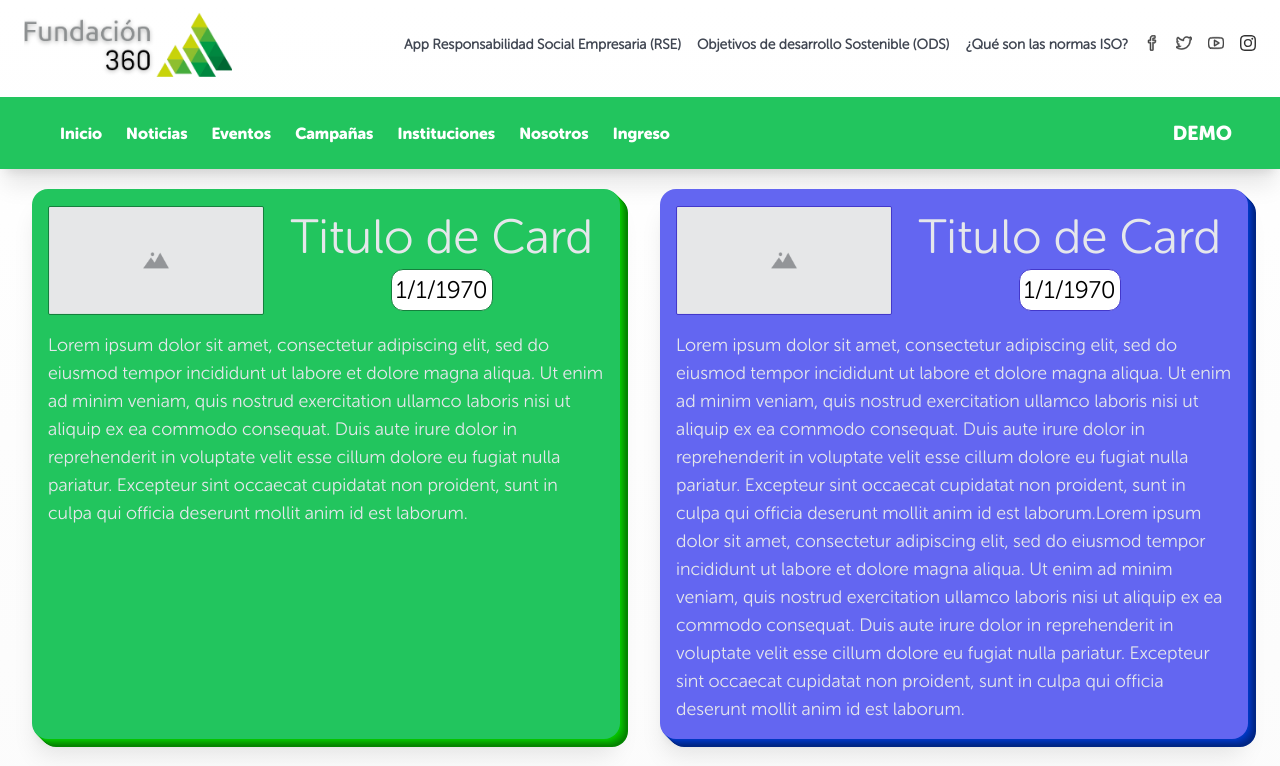
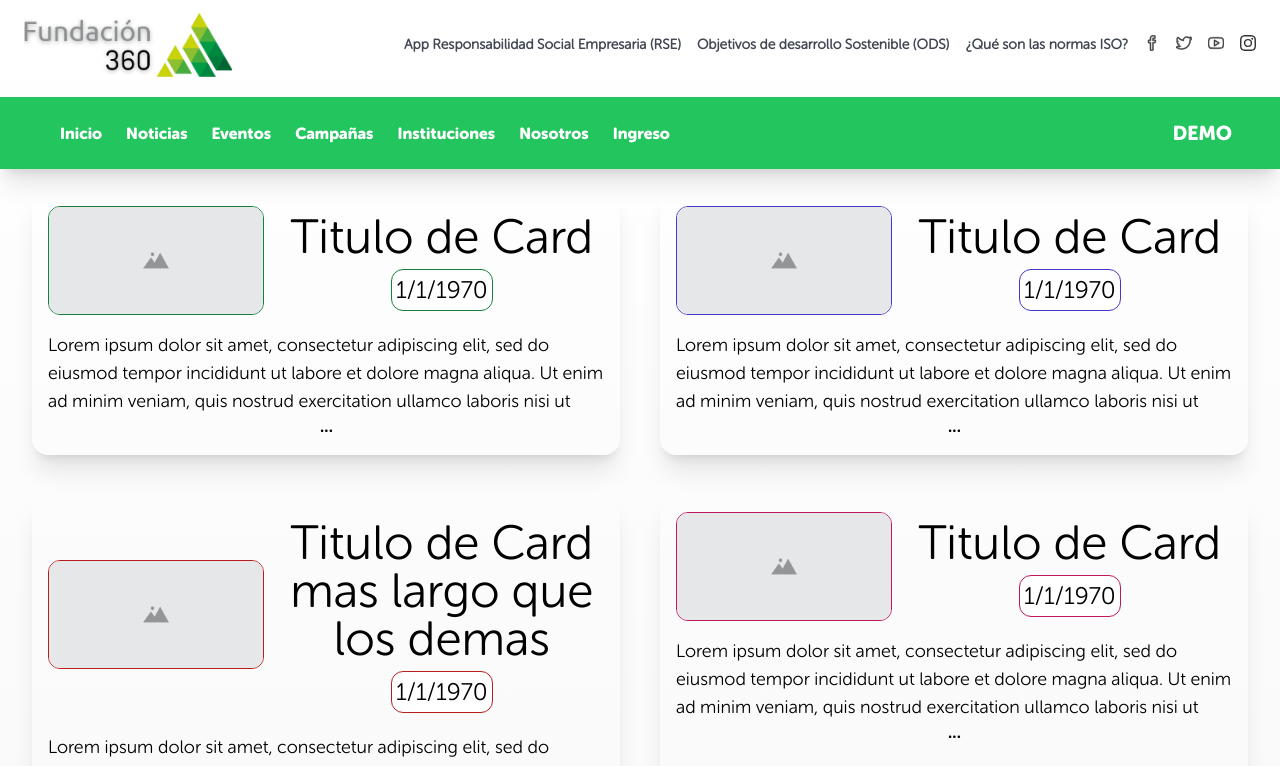
Before and after one commit to JorgeRicc/RSE, a React (Vite) app: page /home in a window 1280 px wide. Shown: the top 766 px of the page. Built offline with nearby package versions, Linux system fonts and the light colour scheme.

Commit message:
Cambios en home y cards

```diff
--- a/index.html
+++ b/index.html
@@ -2,9 +2,9 @@
 <html lang="en">
   <head>
     <meta charset="UTF-8" />
-    <link rel="icon" type="image/svg+xml" href="/favicon.ico" />
+    <link rel="icon" type="image/svg+xml" href="/f-logo.png" />
     <meta name="viewport" content="width=device-width, initial-scale=1.0" />
-    <title>Template</title>
+    <title>RSE - Fundacion 360</title>
   </head>
   <body>
     <div id="root"></div>
--- a/src/Components/Cards/FImageCard.jsx
+++ b/src/Components/Cards/FImageCard.jsx
@@ -1,4 +1,5 @@
-import { Link } from "react-router-dom";
+import { useState } from "react";
+import { Link, Navigate } from "react-router-dom";
 
 /*
     title: string,
@@ -7,35 +8,37 @@ import { Link } from "react-router-dom";
     image: Image,
     imageAlt: string,
     color: string // Tailwind corresponding name
+    url: string url,
 */
-const FImageCard = ({ title, date, content, image, imageAlt, color }) => {
+const FImageCard = ({ title, date, content, image, imageAlt, color, url }) => {
+
+    const [onRedirect, setOnRedirect] = useState(false);
+
+    const onClickHandler = () => {
+        setOnRedirect(true);
+    }
 
     return (
-        <div className={`p-4 md:p-12 lg:p-4 rounded-2xl h-full transition-all cursor-pointer
-        shadow-xl shadow3d-${color} text-gray-200 hover:text-black bg-${color}-500 hover:bg-gray-300 group`}>
+        <div className={`p-4 md:p-12 lg:p-4 rounded-2xl h-full transition-all cursor-pointer shadow-xl`} onClick={onClickHandler}>
+                {
+                    onRedirect && (<Navigate to={url} replace={true}/>)
+                }
                 <div className="lg:grid lg:grid-cols-12">
                     <div className="lg:col-span-5 lg:m-auto lg:pr-4">
-                        <img src={image} alt={imageAlt} className={`rounded-sm border border-${color}-700 group-hover:border-gray-500`} />
+                        <img src={image} alt={imageAlt} className={`rounded-xl border border-${color}-700 group-hover:border-gray-500`} />
                     </div>
                     <div className="lg:col-span-7 lg:m-auto">
                         <h1 className="text-3xl md:text-5xl text-center my-2">{title}</h1>
-                        <h3 className={`text-xl md:text-2xl text-center my-1
-                        bg-white text-black border border-${color}-700 group-hover:border-gray-500
-                        rounded-xl w-fit p-1 m-auto`}>{new Date(date ?? null).toLocaleDateString()}</h3>
+                        <h3 className={`text-xl md:text-2xl text-center my-1 bg-white text-black border border-${color}-700 group-hover:border-gray-500 rounded-xl w-fit p-1 m-auto`}>{new Date(date ?? null).toLocaleDateString()}</h3>
                     </div>
                 </div>
-                <div className="lg:mt-4 m-auto">
-                    <p className="text-lg">{content}</p>
+                <div className="mt-[1rem]">
+                    <p className="text-lg max-h-[5rem] overflow-hidden">{content}</p>
+                    <p className="text-center text-xl font-bold">...</p>
                 </div>
         </div>
     );
 }
 
-// color: black;
-//     border: 1px solid black;
-//     border-radius: 1rem;
-//     width: fit-content;
-//     margin: auto;
-//     padding: 0.2rem;
 
 export default FImageCard;
--- a/src/Pages/Frontend/Home.jsx
+++ b/src/Pages/Frontend/Home.jsx
@@ -1,4 +1,3 @@
-import { Link } from "react-router-dom";
 import FImageCard from "../../Components/Cards/FImageCard";
 import { FCARDS } from "../../MockData/FCards";
 
@@ -9,10 +8,8 @@ const Home = () => {
     return (
         <div className="min-h-[80vh] min-w-[100vw]">
             <div className="px-5 py-5 md:px-8 lg:px-8 grid lg:grid-cols-2 2xl:grid-cols-3 gap-x-10 gap-y-10">
-                {FCARDS.map(elem =>
-                    <Link to={String(elem.id)}>
-                        <FImageCard title={elem.title} content={elem.content} date={elem.date} image={elem.image} imageAlt={elem.imageAlt} color={elem.color} />
-                    </Link>
+                {FCARDS.map((elem, index) =>
+                    <FImageCard key={index} title={elem.title} content={elem.content} date={elem.date} image={elem.image} imageAlt={elem.imageAlt} color={elem.color} url={"/test"}/>
                 )}
             </div>
         </div>
```
Also changed, not shown: public/f-logo.png (added).
